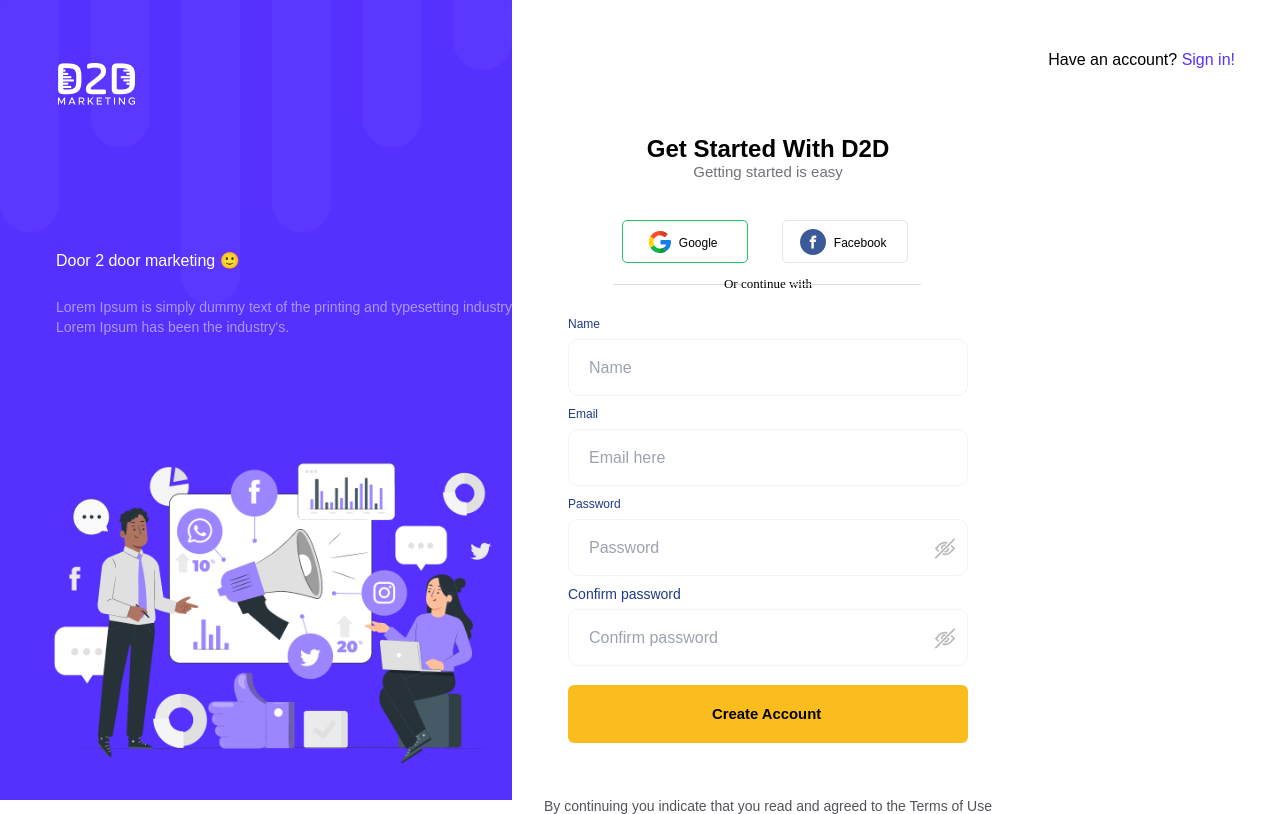
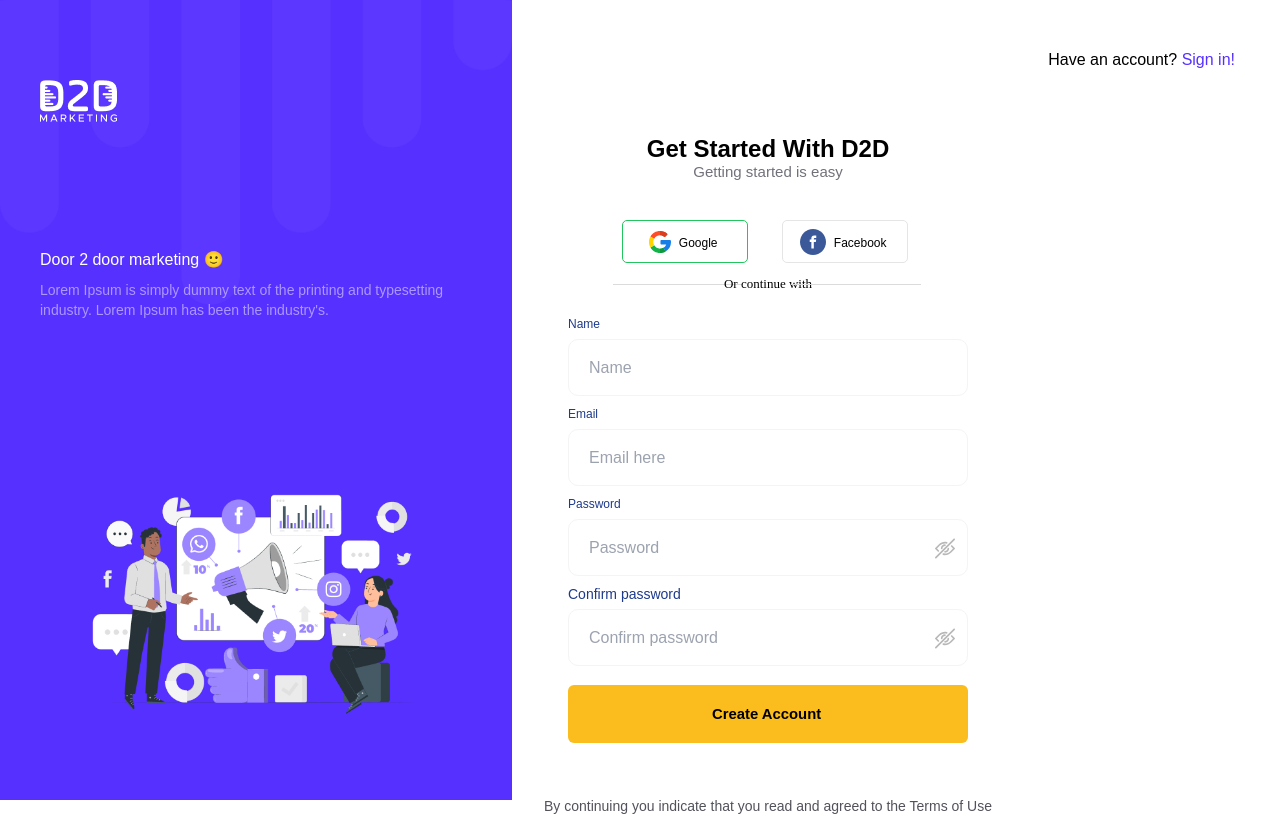
Before and after one commit to tajnur007/d2d-marketing-frontend, a Next.js app: page /auth/signup in a window 1280 px wide. Built offline with nearby package versions, Linux system fonts and the light colour scheme; a web font is replaced by a local one.

Commit message:
fixed auth layout

```diff
--- a/components/layouts/auth-layout/left-side.tsx
+++ b/components/layouts/auth-layout/left-side.tsx
@@ -6,22 +6,24 @@ import { AuthCommonProps } from '@/models/global-types';
 
 const LeftSide = ({ pageImage, text }: AuthCommonProps) => {
   return (
-    <div className='w-2/5 h-screen relative flex overflow-hidden bg-primary-bg  text-white p-0 m-0'>
-      <div className='absolute w-full overflow-hidden top-0 left-0  flex z-1 justify-between items-start'>
+    <div className='w-2/5 h-screen overflow-hidden relative bg-primary-bg  text-white p-20 lg:p-0 m-0 container block'>
+      <div className='absolute w-full top-0 left-0  flex z-1 justify-between items-start'>
         <Image style={{ width: '100%' }} src={layoutTop} alt='top' />
       </div>
-      <div className='flex flex-col gap-36 relative '>
-        <div className='pl-[58px] pt-[63px]'>
+      <div className='h-full flex flex-col justify-between items-start relative'>
+        <div className='lg:p-10 lg:pt-20'>
           <Image src={d2dIcon} alt='icon' />
         </div>
-        <div className='pl-14'>
+        <div className='w-full lg:p-10'>
           <div className='text-base'>
-            <h5>Door 2 door marketing 🙂</h5>
+            <h5 className='2xl:text-3xl'>Door 2 door marketing 🙂</h5>
           </div>
-          <div className='pt-6 w-[501px] h-[33px] text-[14px] text-[#FFFFFF80] tracking-[0] leading-[20px]'>{text}</div>
+          <div className='pt-6 lg:pt-2 2xl:text-xl text-[14px] text-[#FFFFFF80] tracking-[0] leading-[20px]'>
+            {text}
+          </div>
         </div>
-        <div className='pl-[37px] pd-[86px] pr-[38px]'>
-          <Image src={pageImage} alt='marketing' />
+        <div className='container flex w-full p-20 xl:p-20'>
+          <Image className='object-contain w-full' src={pageImage} alt='marketing' />
         </div>
       </div>
     </div>
```
